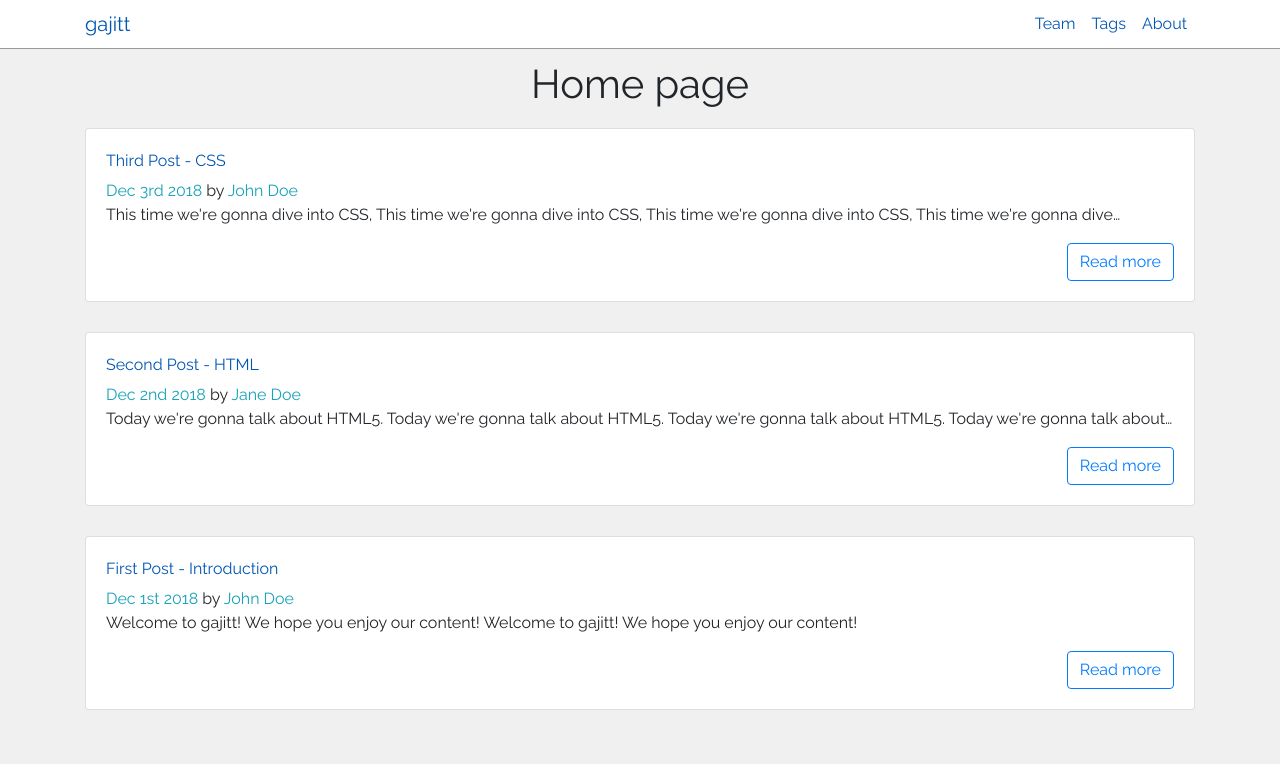
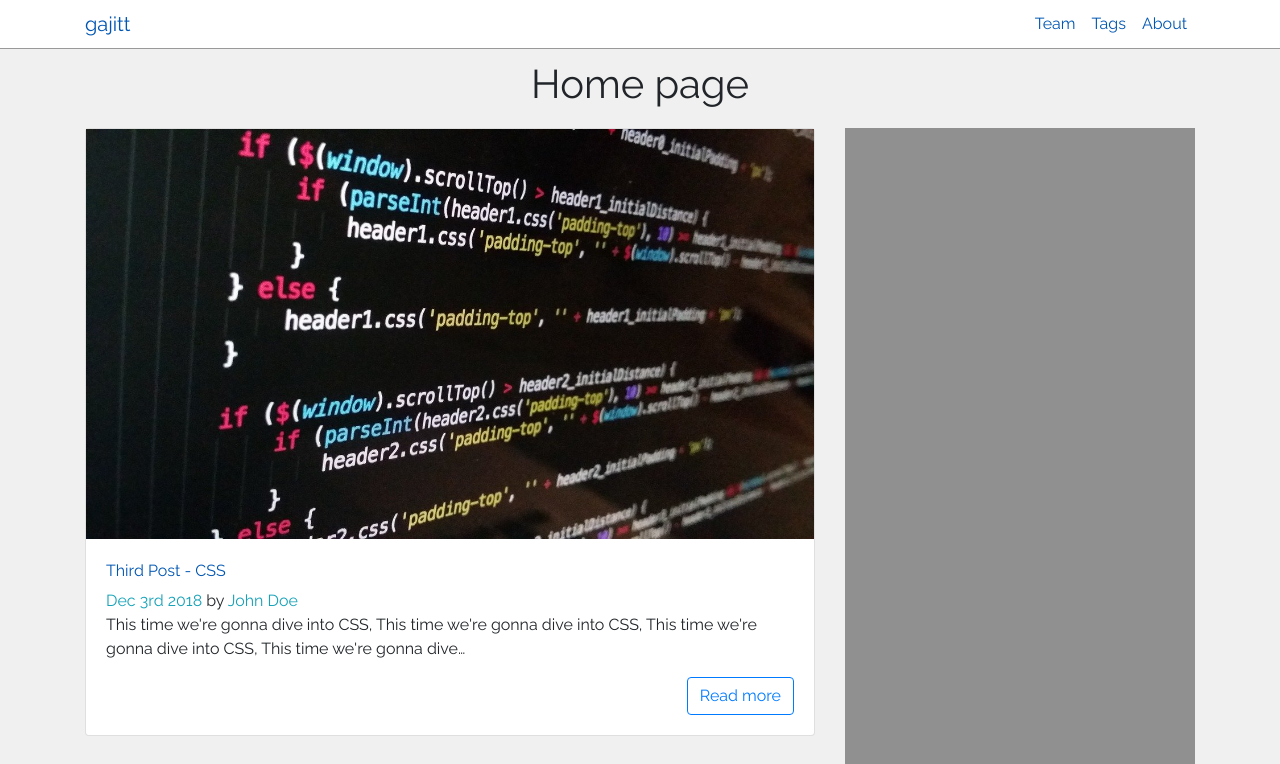
Before and after one commit to MottyJ/gatsby-blog, a Gatsby site: page / in a window 1280 px wide. Shown: the top 764 px of the page. Built offline with nearby package versions, Linux system fonts and the light colour scheme; Gatsby itself is replaced by a stand-in of ours.

Commit message:
fetching and displaying thumbnail images

```diff
--- a/gatsby-config.js
+++ b/gatsby-config.js
@@ -5,6 +5,9 @@
     author: `@gatsbyjs`,
   },
   plugins: [
+    `gatsby-transformer-sharp`,
+    `gatsby-plugin-sharp`,
+    'gatsby-transformer-remark',
     `gatsby-plugin-react-helmet`,
     'gatsby-plugin-sass',
     'gatsby-plugin-catch-links',
@@ -22,8 +25,6 @@
         path: `${__dirname}/src/pages`,
       },
     },
-    `gatsby-transformer-sharp`,
-    `gatsby-plugin-sharp`,
     {
       resolve: `gatsby-plugin-manifest`,
       options: {
@@ -36,7 +37,6 @@
         icon: `src/images/icon.png`, // This path is relative to the root of the site.
       },
     },
-    'gatsby-transformer-remark',
     // this (optional) plugin enables Progressive Web App + Offline functionality
     // To learn more, visit: https://gatsby.dev/offline
     // `gatsby-plugin-offline`,
--- a/src/components/post.js
+++ b/src/components/post.js
@@ -1,10 +1,14 @@
 import React from "react"
 import { Link } from "gatsby"
 import { Card, CardTitle, CardText, CardSubtitle, CardBody } from "reactstrap"
+import Img from "gatsby-image"
 
-const Post = ({ title, author, path, date, body }) => {
+const Post = ({ title, author, path, date, body, fluid }) => {
   return (
     <Card>
+      <Link to={path}>
+        <Img className="card-image-top" fluid={fluid} />
+      </Link>
       <CardBody>
         <CardTitle>
           <Link to={path}>{title}</Link>
--- a/src/pages/index.js
+++ b/src/pages/index.js
@@ -4,11 +4,12 @@
 import SEO from "../components/seo"
 import { graphql, useStaticQuery } from "gatsby"
 import Post from "../components/post"
+import { Row, Col } from "reactstrap"
 
 const IndexPage = () => {
   const data = useStaticQuery(graphql`
     query {
-      allMarkdownRemark(sort: { fields: [frontmatter___date], order: DESC}) {
+      allMarkdownRemark(sort: { fields: [frontmatter___date], order: DESC }) {
         edges {
           node {
             id
@@ -17,6 +18,13 @@
               date(formatString: "MMM Do YYYY")
               author
               path
+              image {
+                childImageSharp {
+                  fluid(maxWidth: 600) {
+                    ...GatsbyImageSharpFluid
+                  }
+                }
+              }
             }
             excerpt
           }
@@ -28,6 +36,8 @@
     <Layout>
       <SEO title="Home" />
       <h1>Home page</h1>
+      <Row>
+        <Col md="8">
           <div>
             {data.allMarkdownRemark.edges.map(({ node }) => (
               <Post
@@ -36,9 +46,15 @@
                 path={node.frontmatter.path}
                 date={node.frontmatter.date}
                 body={node.excerpt}
+                fluid={node.frontmatter.image.childImageSharp.fluid}
               />
             ))}
           </div>
+        </Col>
+        <Col md="4">
+          <div style={{width: "100%", height: "100%", backgroundColor: "rgba(0,0,0,0.4)"}}></div>
+        </Col>
+      </Row>
     </Layout>
   )
 }
--- a/src/pages/posts/001-first-post.md
+++ b/src/pages/posts/001-first-post.md
@@ -1,8 +1,9 @@
 ---
-title: 'First Post - Introduction'
+title: "First Post - Introduction"
 date: 2018-12-01 07:00:00
-author: 'John Doe'
-path: '/first-post'
+author: "John Doe"
+path: "/first-post"
+image: ../../images/javascript.jpg
 ---
 
 Welcome to gajitt! We hope you enjoy our content! Welcome to gajitt! We hope you enjoy our content!
--- a/src/pages/posts/002-second-post.md
+++ b/src/pages/posts/002-second-post.md
@@ -1,8 +1,9 @@
 ---
-title: 'Second Post - HTML'
+title: "Second Post - HTML"
 date: 2018-12-02 07:00:00
-author: 'Jane Doe'
-path: '/second-post'
+author: "Jane Doe"
+path: "/second-post"
+image: ../../images/javascript.jpg
 ---
 
 Today we're gonna talk about HTML5. Today we're gonna talk about HTML5. Today we're gonna talk about HTML5. Today we're gonna talk about HTML5. Today we're gonna talk about HTML5. Today we're gonna talk about HTML5. Today we're gonna talk about HTML5. Today we're gonna talk about HTML5.
--- a/src/pages/posts/003-third-post.md
+++ b/src/pages/posts/003-third-post.md
@@ -1,8 +1,9 @@
 ---
-title: 'Third Post - CSS'
+title: "Third Post - CSS"
 date: 2018-12-03 07:00:00
-author: 'John Doe'
-path: '/third-post'
+author: "John Doe"
+path: "/third-post"
+image: ../../images/javascript.jpg
 ---
 
 This time we're gonna dive into CSS, This time we're gonna dive into CSS, This time we're gonna dive into CSS, This time we're gonna dive into CSS, This time we're gonna dive into CSS, This time we're gonna dive into CSS, This time we're gonna dive into CSS, This time we're gonna dive into CSS.
```
Lines whose indentation alone changed are shown as unchanged.
